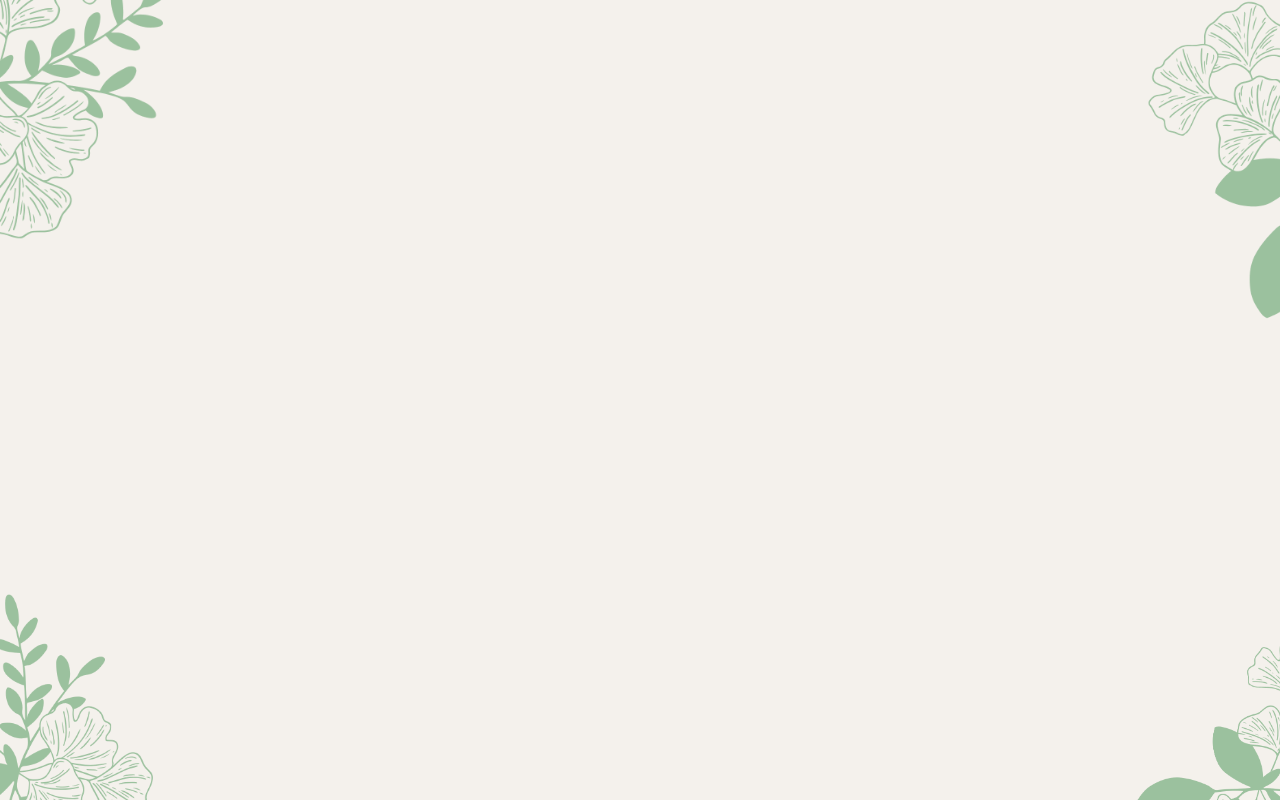
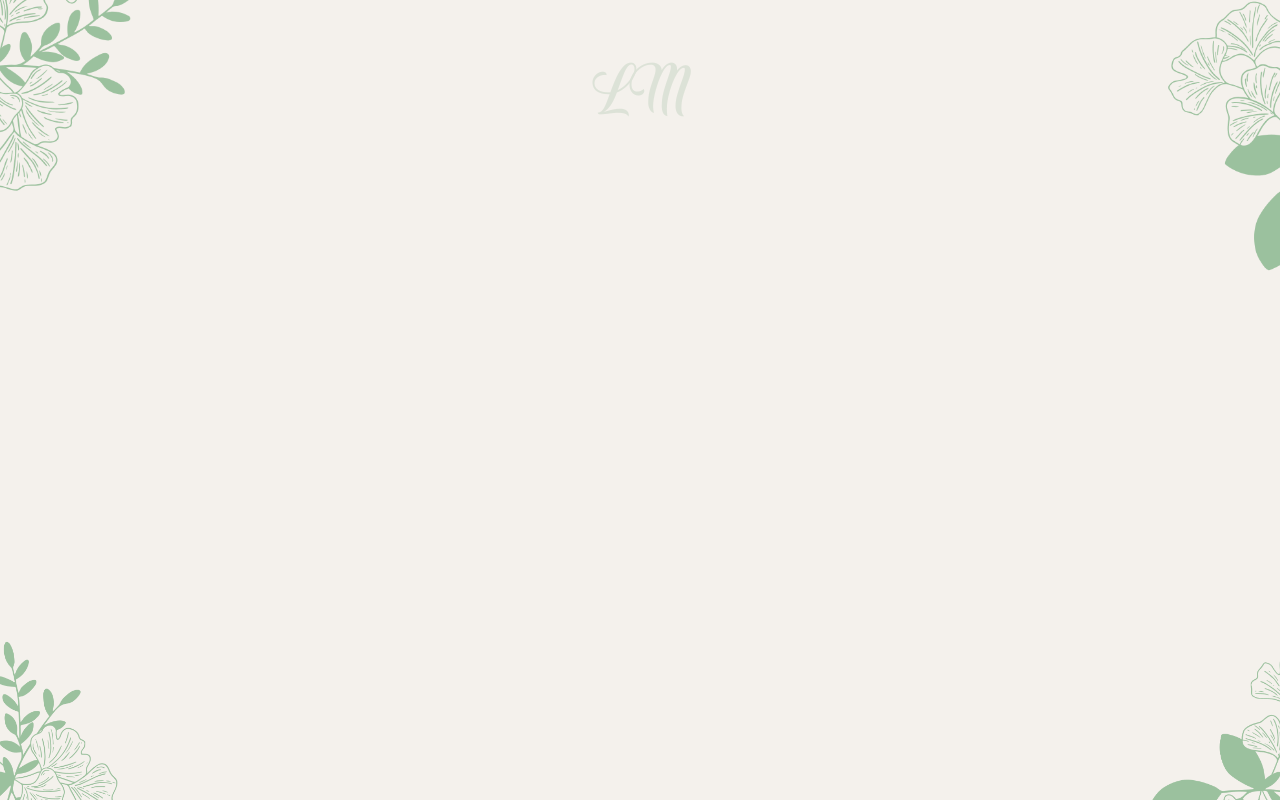
Before and after one commit to LucielSantos/laisa-wedding-invitation, a Next.js app: page / in a window 1280 px wide. Built offline with nearby package versions, Linux system fonts and the light colour scheme.

Commit message:
feat: add font

```diff
--- a/next.config.js
+++ b/next.config.js
@@ -1,4 +1,6 @@
 /** @type {import('next').NextConfig} */
-const nextConfig = {}
+const nextConfig = {
+  // output: 'export'
+}
 
 module.exports = nextConfig
--- a/src/app/components/Background/index.tsx
+++ b/src/app/components/Background/index.tsx
@@ -11,25 +11,25 @@ export const Background = () => {
       <Image
         src={flowerTopLeft}
         alt="Flor superior esquerda"
-        className="opacity-80 brightness-125 absolute top-0 left-0 h-[15rem] w-auto"
+        className="opacity-80 brightness-125 absolute top-0 left-0 h-[12rem] w-auto"
       />
 
       <Image
         src={flowerTopRight}
         alt="Flor superior direita"
-        className="opacity-80 brightness-125 absolute top-0 right-0 h-[20rem] w-auto"
+        className="opacity-80 brightness-125 absolute top-0 right-0 h-[17rem] w-auto"
       />
 
       <Image
         src={flowerBottomRight}
         alt="Flor inferior direita"
-        className="opacity-80 brightness-125 absolute bottom-0 right-0 h-[10rem] w-auto"
+        className="opacity-80 brightness-125 absolute bottom-0 right-0 h-[9rem] w-auto"
       />
 
       <Image
         src={flowerBottomLeft}
         alt="Flor inferior esquerda"
-        className="opacity-80 brightness-125 absolute bottom-0 left-0 h-[13rem] w-auto"
+        className="opacity-80 brightness-125 absolute bottom-0 left-0 h-[10rem] w-auto"
       />
     </>
   );
--- a/src/app/layout.tsx
+++ b/src/app/layout.tsx
@@ -1,11 +1,17 @@
 import type { Metadata } from "next";
-import { Inter } from "next/font/google";
+import localFont from "next/font/local";
+import { Cormorant_Garamond } from "next/font/google";
 import "./globals.css";
 
-const inter = Inter({ subsets: ["latin"] });
+const cormorant = Cormorant_Garamond({
+  variable: "--font-primary",
+  weight: ["500", "600", "700"],
+  subsets: ["latin"],
+  display: "swap",
+});
 
 export const metadata: Metadata = {
-  title: "Convite de casamento da Laisa",
+  title: "Convite de casamento Laisa & Mateus",
   description: "Acesse o convite de casamento da Laisa!",
 };
 
@@ -16,7 +22,7 @@ export default function RootLayout({
 }) {
   return (
     <html lang="pt-br">
-      <body className={inter.className}>{children}</body>
+      <body className={`${cormorant.className} `}>{children}</body>
     </html>
   );
 }
--- a/src/app/page.tsx
+++ b/src/app/page.tsx
@@ -1,17 +1,20 @@
+import localFont from "next/font/local";
 import { Background } from "./components";
+
+const theMumbaiSticker = localFont({
+  variable: "--font-title",
+  src: "../../public/fonts/TheMumbaiStickerDemo-Regular.woff",
+  display: "swap",
+});
 
 export default function Home() {
   return (
-    <main className="bg-bg h-screen w-screen overflow-auto relative">
-      {/* <Image src="leaf-top.svg" width={500} height={500} alt="Folha do topo" />
-
-      <Image
-        src="leaf-bottom.svg"
-        width={500}
-        height={500}
-        alt="Folha da base"
-      /> */}
-
+    <main className="bg-bg h-screen w-screen overflow-auto relative flex align-center flex-col">
+      <p
+        className={`${theMumbaiSticker.className} text-indigo-500 opacity-[10%] text-7xl mt-14 text-center`}
+      >
+        LM
+      </p>
       <Background />
     </main>
   );
--- a/tailwind.config.ts
+++ b/tailwind.config.ts
@@ -10,6 +10,21 @@ const config: Config = {
     extend: {
       colors: {
         bg: "#F4F1EC",
+        indigo: {
+          100: "#d1e0d4",
+          200: "#a3c1a9",
+          300: "#74a27d",
+          400: "#468352",
+          500: "#186427",
+          600: "#13501f",
+          700: "#0e3c17",
+          800: "#0a2810",
+          900: "#051408",
+        },
+      },
+      fontFamily: {
+        title: ["var(--font-title)"],
+        body: ["var(--font-primary)"],
       },
     },
   },
```
Also changed, not shown: public/fonts/TheMumbaiStickerDemo-Regular.woff (added).
